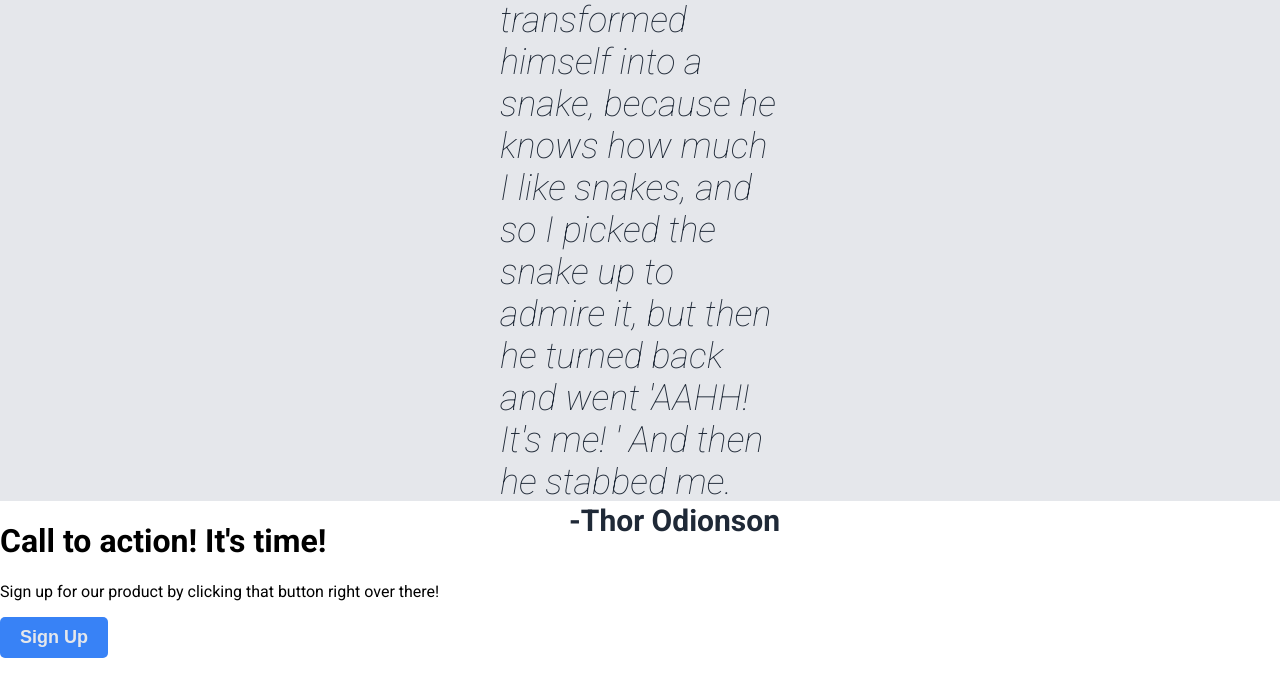
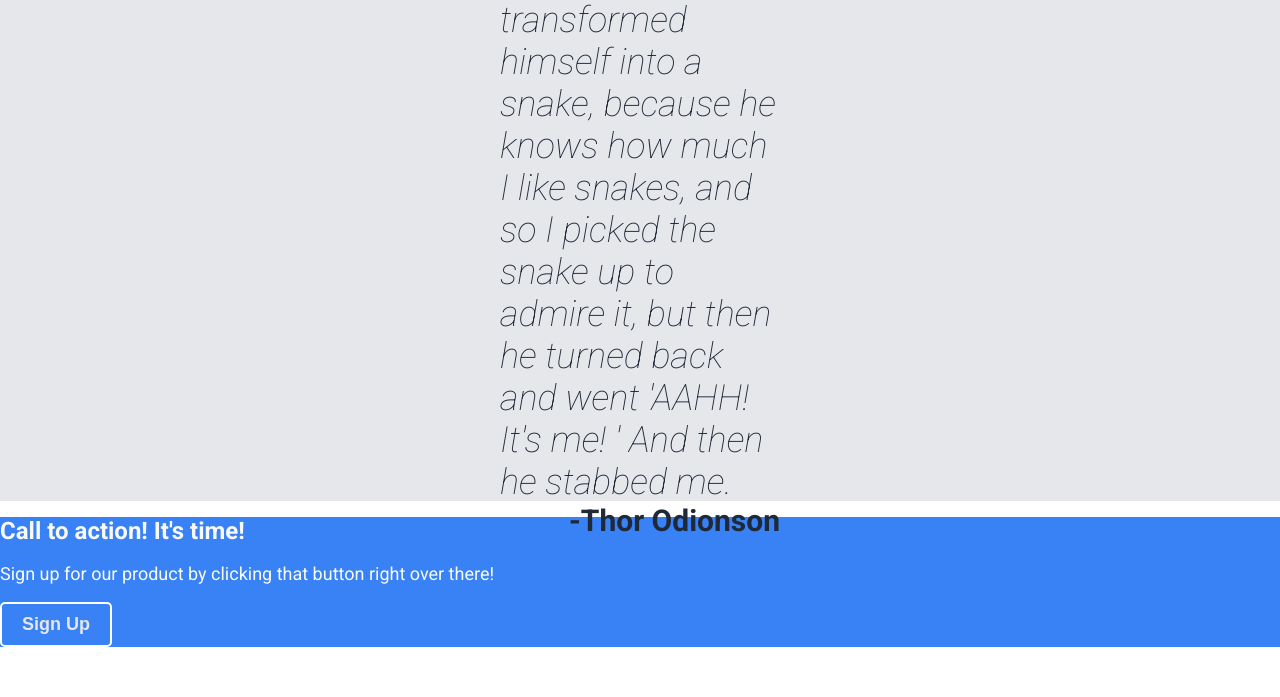
Before and after one commit to drossano/landing-page, a plain HTML site: page index.html in a window 1280 px wide. Shown: the part 1149-1846 px from the top of the page. Before the commit the page ends 1807 px from the top, so only its background shows below. Drawn offline with Linux system fonts and the light colour scheme.

Commit message:
Style call to action content

```diff
--- a/styles.css
+++ b/styles.css
@@ -55,7 +55,7 @@ ul {
     color: #E5E7EB;
 }
 
-button{
+button {
     background-color: #3882F6;
     font-size: 18px;
     color: #E5E7EB;
@@ -116,3 +116,27 @@ button{
     text-align: end;
     margin: 0;
 }
+
+.cta {
+    height: 550px;
+}
+
+.cta-container {
+    background-color: #3882F6;
+}
+
+.cta-text {
+    color: #F9FAF8;
+}
+
+.cta-text h1 {
+    font-size: 24px;
+}
+
+.cta-text p {
+    font-size: 18px;
+}
+
+.cta button{
+    border: 2px white solid;
+}
```
